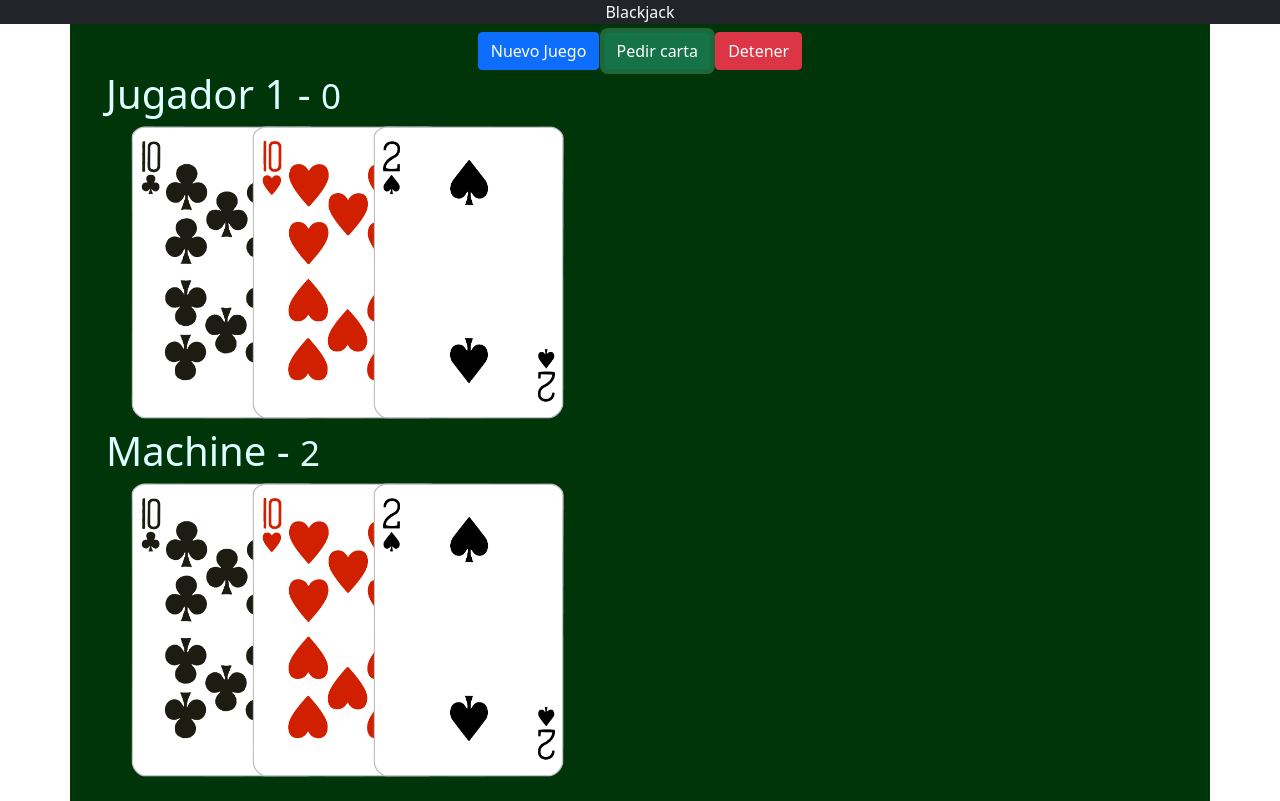
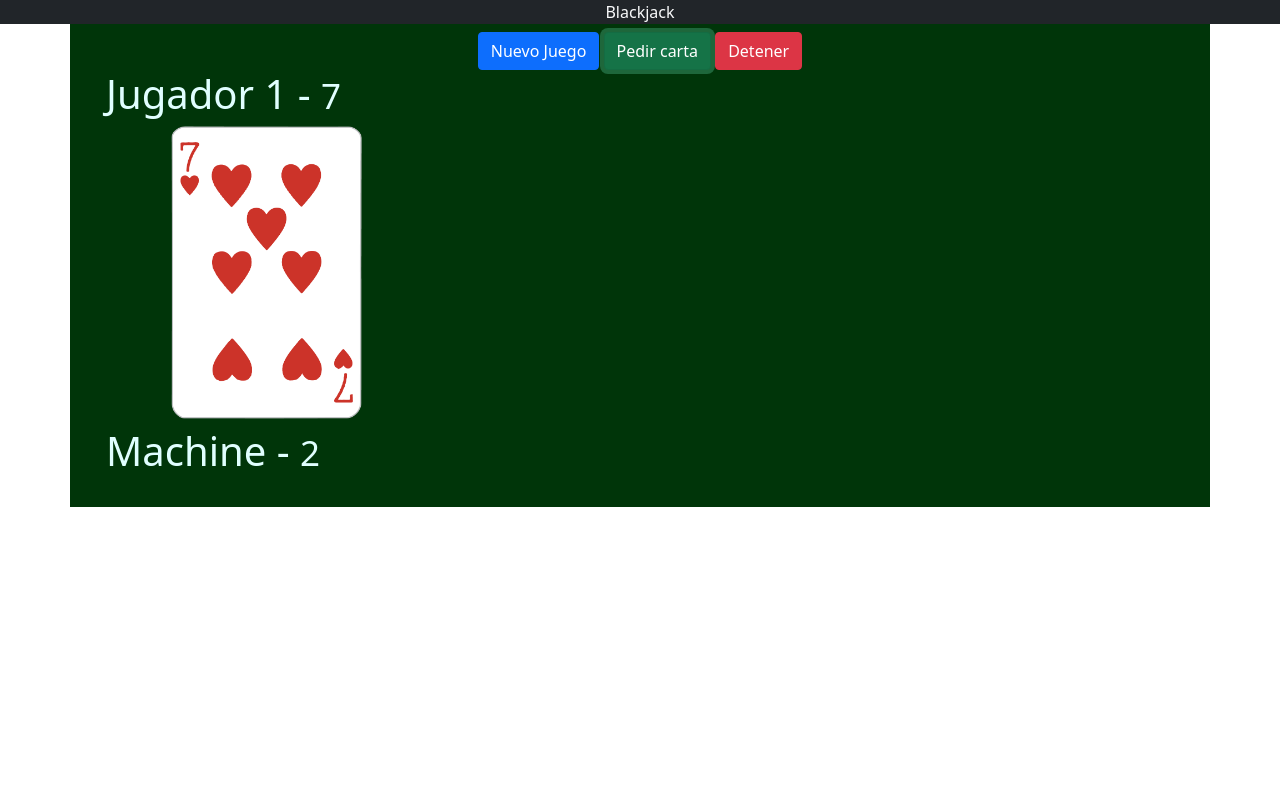
Before and after one commit to vmorenomarin/blackjack, a plain HTML site: page index.html in a window 1280 px wide. Both pictures are taken after a click on the button "Pedir carta". Drawn offline with nearby package versions, Linux system fonts and the light colour scheme.

Commit message:
Se generan las líneas de programación del juego que manipulan el DOM para que el juego se interactivo.

```diff
--- a/assets/css/styles.css
+++ b/assets/css/styles.css
@@ -6,6 +6,6 @@
 .carta {
     position: relative;
     width: 15vw;
-    left: 100px;
-    margin-left: -75px;
+    left: 150px;
+    margin-left: -85px;
 }
--- a/assets/js/blackjack.js
+++ b/assets/js/blackjack.js
@@ -1,8 +1,20 @@
 
+// Las siguientes líneas me permiten generar el mazo de cartas con base en el tipo de cartas que se usan generalmetne en este juego.
 
 let deck = [];
 const letters = ['C', 'D', 'H', 'S'];
 const mayors = ['A','J','Q','K']
+
+// Otras variables
+
+let playerPoints = 0, machinePoints = 0;
+
+// Las siguientes líneas crean variables que hacen referencias a los elementos del HTML.
+
+const btnQueryCard = document.querySelector('#btnQueryCard');
+console.log(btnQueryCard);
+const smallPoints = document.querySelectorAll('small');
+const divplayerCards = document.querySelector('#player-cards')
 
 const deckGenerator = () => {
     for ( let number = 2; number <= 10;number++ ) {
@@ -16,14 +28,49 @@ const deckGenerator = () => {
             deck.push(mayor + letter)
         }
     }
-    deck = _.shuffle(deck);
+    deck = _.shuffle(deck); // La función shufle se importa desde la librería underscore. Permite desordenar el mazo.
     console.log(deck);
     return deck;
 }
 
+// Las siguientes líneas me permiten extraer una carta aleatoria del mazo. Esta función se usará dentro de la característica "Pedir carta"
 const requestCard = () => {
-    return deck.pop(_.sample(deck));
+    if (deck.length >= 1) {
+        let card = deck.pop();
+        return card;
+    }
+    else {
+        throw "No hay cartas en el mazo."
+    }
 }
+
+// Las siguientes líneas me permitirán asignar un valor a la carta que retorna la función requestCard.
+const cardValue = ( card ) => {
+    let value = card.substring( 0, card.length-1);
+    return isNaN(value) ?
+        (value === 'A' ? 11 : 10)
+        : value * 1
+}
+
+// Las siguientes cuentan generan los eventos de los botones.
 deckGenerator();
+btnQueryCard.addEventListener('click', () => {
+    const card = requestCard();
+    playerPoints = playerPoints + cardValue(card);
+    smallPoints[0].innerText = playerPoints;
 
-console.log(requestCard(), deck);
+    const cardImage = document.createElement('img');
+    cardImage.src =`/assets/cards/${card}.png`;
+    cardImage.classList.add('carta');
+    divplayerCards.append(cardImage);
+
+    if (playerPoints > 21) {
+        console.warn("Has perdido.");
+        btnQueryCard.disabled = true;
+    } else if (playerPoints === 21) {
+        console.warn("21, has ganado.");
+    }
+
+})
+
+/* <img class="carta" src="/assets/cards/10C.png" alt="" ></img> */
--- a/index.html
+++ b/index.html
@@ -14,36 +14,32 @@
 
     <div id="container" class="row pt-2 pb-4 container mx-auto">
         <div class="col text-center">
-            <button class="btn btn-primary">
+            <button id="btnNewGame" class="btn btn-primary">
                 Nuevo Juego
             </button>
-            <button class="btn btn-success">
+            <button id="btnQueryCard" class="btn btn-success">
                 Pedir carta
             </button>
-            <button class="btn btn-danger">
+            <button id="btnStop" class="btn btn-danger">
                 Detener
             </button>
         </div>
 
 
-        <div class="row container">
+        <div id="container-player" class="row container">
             <div class="col">
                 <h1>Jugador 1 - <small>0</small></h1>
-                <div id="computer-cards">
-                    <img class="carta" src="/assets/cards/10C.png" alt="" >
-                    <img class="carta" src="/assets/cards/10H.png" alt="" >
-                    <img class="carta" src="/assets/cards/2S.png" alt="" >
+                <div id="player-cards">
+                    <!-- <img class="carta" src="/assets/cards/10C.png" alt="" > -->
                 </div>
             </div>
         </div>
 
-        <div class="row container mt-2">
+        <div id="container-machine" class="row container mt-2">
             <div class="col">
                 <h1>Machine - <small>2</small></h1>
-                <div id="player-cards">
-                    <img class="carta" src="/assets/cards/10C.png" alt="" >
-                    <img class="carta" src="/assets/cards/10H.png" alt="" >
-                    <img class="carta" src="/assets/cards/2S.png" alt="" >
+                <div id="machine-cards">
+                    <!-- <img class="carta" src="/assets/cards/10C.png" alt="" > -->
                 </div>
             </div>
         </div>
```
